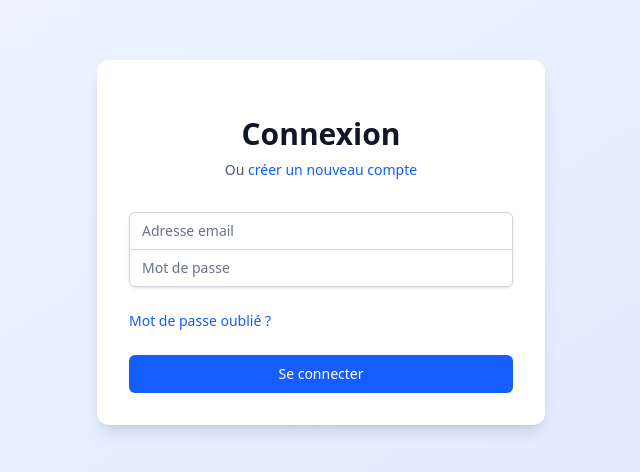
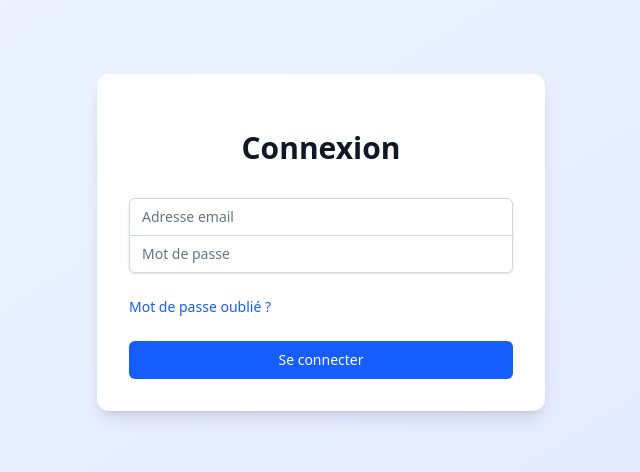
Before and after one commit to crm-sfa-kimberlitegroupe/frontend, a React (Vite) app: page /login in a window 1280 px wide. Shown: the part 158-630 px from the top of the page, without its empty margins (319-959 px from the left). Built offline with nearby package versions, Linux system fonts and the light colour scheme.

Commit message:
mise a jours

```diff
--- a/src/pages/LoginPage.tsx
+++ b/src/pages/LoginPage.tsx
@@ -45,12 +45,7 @@
           <h2 className="mt-6 text-center text-3xl font-extrabold text-gray-900">
             Connexion
           </h2>
-          <p className="mt-2 text-center text-sm text-gray-600">
-            Ou{' '}
-            <Link to="/register" className="font-medium text-blue-600 hover:text-blue-500">
-              créer un nouveau compte
-            </Link>
-          </p>
+
         </div>
 
         <form className="mt-8 space-y-6" onSubmit={handleSubmit}>
```
